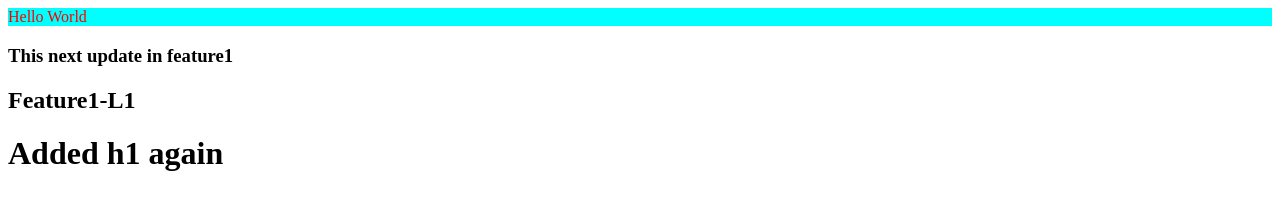
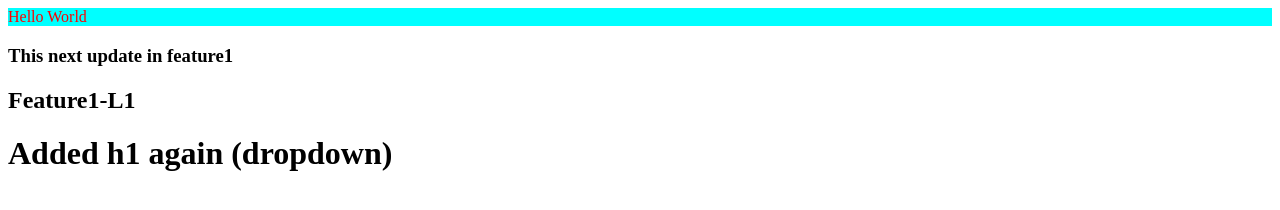
Before and after one commit to praneetharabu/localrepo, a plain HTML site: page index.html in a window 1280 px wide. Drawn offline with Linux system fonts and the light colour scheme.

```diff
--- a/index.html
+++ b/index.html
@@ -5,4 +5,4 @@
 <h3>This next update in feature1</h3>
 
 <h2>Feature1-L1</h2>
-<h1> Added h1 again</h1>
+<h1> Added h1 again (dropdown)</h1>
```
